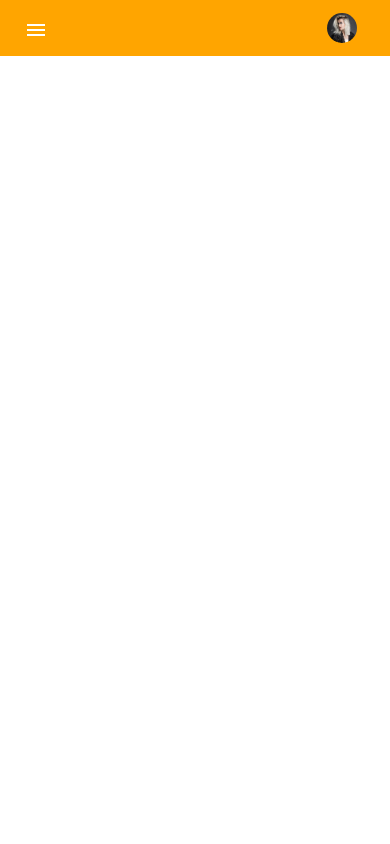
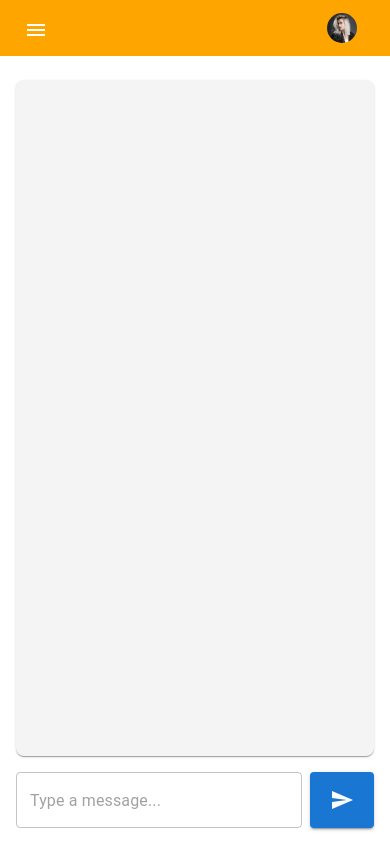
Before and after one commit to raisa-SSTL/echogpt, a Next.js app: page / in a window 390 px wide. Built offline with nearby package versions, Linux system fonts and the light colour scheme.

Commit message:
added chatwindow component

```diff
--- /dev/null
+++ b/src/app/layouts/ChatWindow/ChatWindow.js
@@ -0,0 +1,91 @@
+import React, { useState } from "react";
+import { Box, TextField, Button, Paper, useMediaQuery } from "@mui/material";
+import SendIcon from "@mui/icons-material/Send";
+import { SidebarWidth } from "../../assets/global/Theme-variable"; // Sidebar width variable
+
+const ChatWindow = ({ isSidebarOpen, sx }) => {
+  const [messages, setMessages] = useState([]);
+  const [input, setInput] = useState("");
+
+  const lgUp = useMediaQuery((theme) => theme.breakpoints.up("lg"));
+  const headerHeight = 64; // Adjust according to your Header's height
+
+  const handleSend = () => {
+    if (input.trim() !== "") {
+      setMessages([...messages, { text: input, sender: "user" }]);
+      setInput("");
+    }
+  };
+
+  return (
+    <Box
+      sx={{
+        flex: 1,
+        display: "flex",
+        flexDirection: "column",
+        height: `calc(100vh - ${headerHeight}px)`, // Prevent overlap with header
+        marginLeft: lgUp && isSidebarOpen ? `${SidebarWidth}px` : "0px", // Adjust based on sidebar
+        padding: 2,
+        overflow: "hidden",
+        ...sx
+      }}
+    >
+      {/* Chat Messages */}
+      <Paper
+        sx={{
+          flex: 1,
+          overflowY: "auto",
+          padding: 2,
+          backgroundColor: "#f4f4f4",
+          borderRadius: 2,
+        }}
+      >
+        {messages.map((msg, index) => (
+          <Box
+            key={index}
+            sx={{
+              display: "flex",
+              justifyContent: msg.sender === "user" ? "flex-end" : "flex-start",
+              marginBottom: 1,
+            }}
+          >
+            <Box
+              sx={{
+                backgroundColor: msg.sender === "user" ? "#713cf4" : "#e0e0e0",
+                color: msg.sender === "user" ? "#fff" : "#000",
+                padding: "8px 12px",
+                borderRadius: "12px",
+                maxWidth: "70%",
+              }}
+            >
+              {msg.text}
+            </Box>
+          </Box>
+        ))}
+      </Paper>
+
+      {/* Chat Input */}
+      <Box
+        sx={{
+          display: "flex",
+          gap: 1,
+          marginTop: 2,
+        }}
+      >
+        <TextField
+          fullWidth
+          variant="outlined"
+          placeholder="Type a message..."
+          value={input}
+          onChange={(e) => setInput(e.target.value)}
+          onKeyPress={(e) => e.key === "Enter" && handleSend()}
+        />
+        <Button variant="contained" color="primary" onClick={handleSend}>
+          <SendIcon />
+        </Button>
+      </Box>
+    </Box>
+  );
+};
+
+export default ChatWindow;
--- a/src/app/layouts/FullLayout.js
+++ b/src/app/layouts/FullLayout.js
@@ -3,17 +3,33 @@ import React, {useState} from "react"
 import {
     experimentalStyled,
     useMediaQuery,
-    // Container,
-    // Box,
+    Box,
+    Container
   } from "@mui/material";
   import Header from "./Header/Header";
   import Sidebar from "./Sidebar/Sidebar";
+  import ChatWindow from "./ChatWindow/ChatWindow";
+  import { TopbarHeight } from "../assets/global/Theme-variable";
 
 const MainWrapper = experimentalStyled("div")(({ theme }) => ({
     display: "flex",
     minHeight: "100vh",
     overflow: "hidden",
     width: "100%",
+  }));
+
+  const PageWrapper = experimentalStyled("div")(({ theme }) => ({
+    display: "flex",
+    flex: "1 1 auto",
+    overflow: "hidden",
+
+    backgroundColor: theme.palette.background.default,
+    [theme.breakpoints.up("lg")]: {
+      paddingTop: TopbarHeight,
+    },
+    [theme.breakpoints.down("lg")]: {
+      paddingTop: "64px",
+    },
   }));
 
 const FullLayout = () => {
@@ -38,6 +54,7 @@ const FullLayout = () => {
                 isMobileSidebarOpen={isMobileSidebarOpen}
                 onSidebarClose={() => setMobileSidebarOpen(false)}
             />
+            <ChatWindow isSidebarOpen={isSidebarOpen} sx={{ marginTop: "64px" }}/>
         </MainWrapper>
     );
 
--- a/src/app/layouts/Header/Header.js
+++ b/src/app/layouts/Header/Header.js
@@ -28,6 +28,7 @@ import {
 
     return (
         <AppBar sx={props.sx} elevation={0} className={props.customClass}>
+        {/* <AppBar sx={{ position: "fixed", top: 0, width: "100%", zIndex: 1201 }} elevation={0} className={props.customClass}> */}
             <Toolbar>
                 <IconButton
                     color="inherit"
--- a/src/app/layouts/Sidebar/Sidebar.js
+++ b/src/app/layouts/Sidebar/Sidebar.js
@@ -16,7 +16,7 @@ import {
 
   const Sidebar = (props) => {
 
-    const [open, setOpen] = React.useState(true);
+    // const [open, setOpen] = React.useState(true);
     // const { pathname } = useLocation();
     // const pathDirect = pathname;
     const lgUp = useMediaQuery((theme) => theme.breakpoints.up("lg"));
@@ -26,7 +26,7 @@ import {
           {/* <Link to="/"> */}
             <Box sx={{ display: "flex", alignItems: "Center", gap: "10px"}}>
               <LogoIcon style={{ width: 40, height: 40 }} />
-              <div class="text-[24px] font-[900] text-black dark:text-white tracking-[10px] logo-text">EchoGPT</div>
+              <div className="text-[24px] font-[900] text-black dark:text-white tracking-[10px] logo-text">EchoGPT</div>
             </Box>
           {/* </Link> */}
 
@@ -55,32 +55,46 @@ import {
                 //{/********SubHeader**********/}
 
                 return (
-                  <List component="li" disablePadding key={item.title}>
-                    <ListItem
-                    //   onClick={() => handleClick(index)}
-                      button
-                    //   component={NavLink}
+                  // <List component="li" disablePadding key={item.title}>
+                  //   <ListItem
+                  //   //   onClick={() => handleClick(index)}
+                  //     button
+                  //   //   component={NavLink}
+                  //     to={item.href}
+                  //   //   selected={pathDirect === item.href}
+                  //     sx={{
+                  //       mb: 1,
+                  //       // ...(pathDirect === item.href && {
+                  //       //   color: "black",
+                  //       //   backgroundColor: (theme) =>
+                  //       //     `${theme.palette.primary.main}!important`,
+                  //       // }),
+                  //     }}
+                  //   >
+                  //     <ListItemIcon
+                  //       sx={{
+                  //       //   ...(pathDirect === item.href && { color: "white" }),
+                  //       }}
+                  //     >
+                  //       <item.icon width="20" height="20" />
+                  //     </ListItemIcon>
+                  //     <ListItemText>{item.title}</ListItemText>
+                  //   </ListItem>
+                  // </List>
+
+                  <ListItem
+                      button="true"
+                      key={item.title}
                       to={item.href}
-                    //   selected={pathDirect === item.href}
                       sx={{
                         mb: 1,
-                        // ...(pathDirect === item.href && {
-                        //   color: "black",
-                        //   backgroundColor: (theme) =>
-                        //     `${theme.palette.primary.main}!important`,
-                        // }),
                       }}
                     >
-                      <ListItemIcon
-                        sx={{
-                        //   ...(pathDirect === item.href && { color: "white" }),
-                        }}
-                      >
+                      <ListItemIcon>
                         <item.icon width="20" height="20" />
                       </ListItemIcon>
                       <ListItemText>{item.title}</ListItemText>
-                    </ListItem>
-                  </List>
+                  </ListItem>
                 );
               })}
             </List>
--- a/src/app/page.js
+++ b/src/app/page.js
@@ -1,4 +1,4 @@
-import Image from "next/image";
+// import Image from "next/image";
 import FullLayout from "./layouts/FullLayout";
 
 export default function Home() {
```
